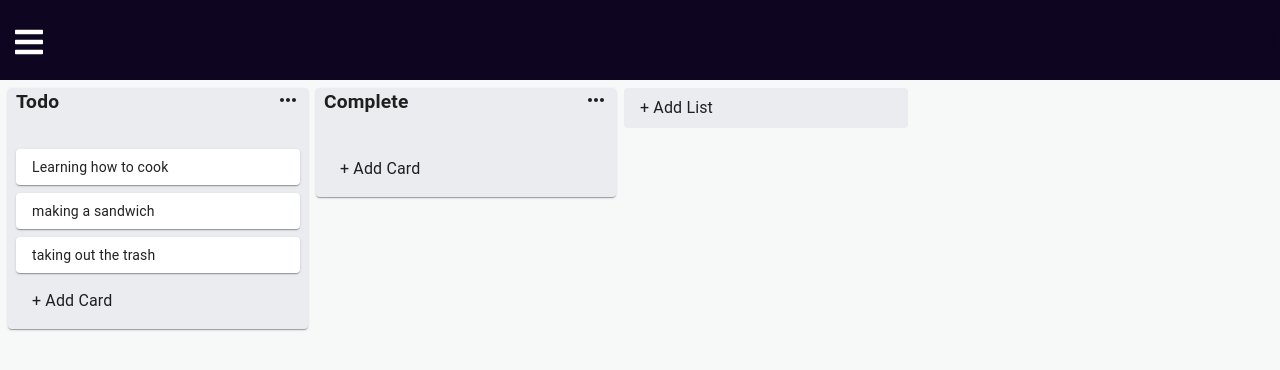
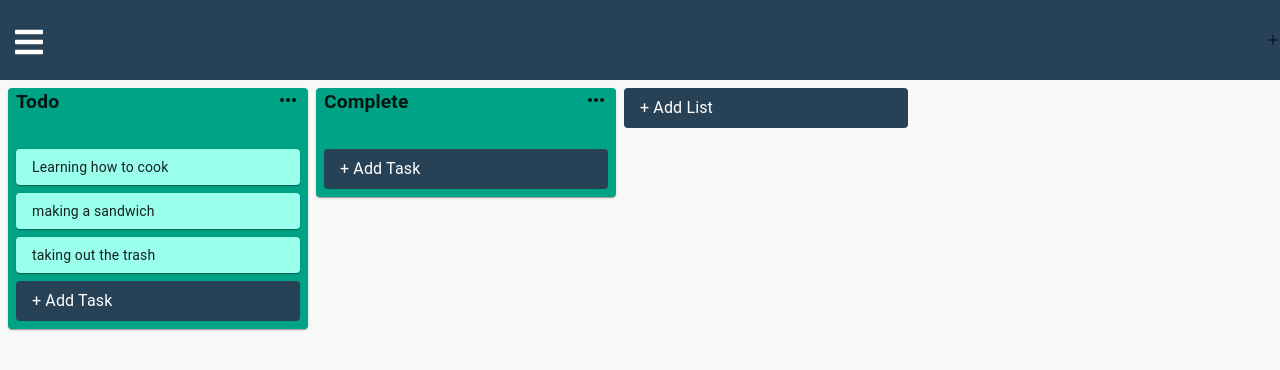
Before and after one commit to SKA246801/Sebastians-Kanban-board, a React (Create React App) app in the folder client/: page /kanban in a window 1280 px wide. Shown: the top 370 px of the page. Built offline with nearby package versions, Linux system fonts and the light colour scheme.

Commit message:
made website prettier especially Kanban

```diff
--- a/client/src/App.css
+++ b/client/src/App.css
@@ -1,7 +1,8 @@
 :root {
-  --primary-blue: #0e0520;
+  --primary-blue: #274156;
   --accent-blue: #7f95d1;
   --accent-green: #00a386;
+  --accent-green2: #00e0b7;
   --white: #f7f9f9;
   --cream: #f7fff7;
 }
@@ -12,7 +13,7 @@
   padding: 0;
 }
 
-.support-form{
+.support-form {
   max-width: 90%;
-  margin: 2% auto 0 auto
+  margin: 2% auto 0 auto;
 }
--- a/client/src/components/Input/InputCard.js
+++ b/client/src/components/Input/InputCard.js
@@ -14,10 +14,10 @@
     margin: theme.spacing(1),
   },
   btnConfirm: {
-    background: "#5AAC44",
+    background: "#274156",
     color: "#fff",
     "&:hover": {
-      background: alpha("#5AAC44", 0.75),
+      background: alpha("#274156", 0.75),
     },
   },
   confirm: {
--- a/client/src/components/Input/InputContainer.js
+++ b/client/src/components/Input/InputContainer.js
@@ -11,9 +11,10 @@
   addCard: {
     padding: theme.spacing(1, 1, 1, 2),
     margin: theme.spacing(0, 1, 1, 1),
-    background: "#EBECF0",
+    color: "#fff",
+    background: "#274156",
     "&:hover": {
-      backgroundColor: alpha("#000", 0.25),
+      backgroundColor: alpha("#274156", 0.8),
     },
   },
 }));
@@ -33,7 +34,7 @@
           onClick={() => setOpen(!open)}
         >
           <Typography>
-            {type === "card" ? "+ Add Card" : "+ Add List"}
+            {type === "card" ? "+ Add Task" : "+ Add List"}
           </Typography>
         </Paper>
       </Collapse>
--- a/client/src/components/List/Card.js
+++ b/client/src/components/List/Card.js
@@ -7,6 +7,7 @@
   card: {
     padding: theme.spacing(1, 1, 1, 2),
     margin: theme.spacing(1),
+    background: "#99FFEC",
   },
 }));
 
--- a/client/src/components/List/List.js
+++ b/client/src/components/List/List.js
@@ -9,7 +9,7 @@
 const useStyle = makeStyles((theme) => ({
   root: {
     minWidth: "300px",
-    backgroundColor: "#EBECF0",
+    backgroundColor: "#00a386",
     marginLeft: theme.spacing(1),
   },
   cardContainer: {
--- a/client/src/components/Navbar/navbar.css
+++ b/client/src/components/Navbar/navbar.css
@@ -1,5 +1,5 @@
 .navbar {
-    background-color: #0e0520;
+  background-color: #274156;
   height: 80px;
   display: flex;
   justify-content: space-between;
@@ -29,7 +29,7 @@
 }
 
 .nav-menu {
-    background-color: #0e0520;
+  background-color: #274156;
   width: 15%;
   height: 100vh;
   display: flex;
@@ -68,6 +68,7 @@
 
 .nav-text a:hover {
   background-color: #00a386;
+  color: #fff;
 }
 
 .nav-menu-items {
@@ -75,7 +76,7 @@
 }
 
 .navbar-toggle {
-    background-color: #0e0520;
+  background-color: #274156;
   height: 80px;
   display: flex;
   justify-content: start;
```
Also changed, not shown: 1 other file (tests, documents, lock files or other folders). Lines whose indentation alone changed are shown as unchanged.
